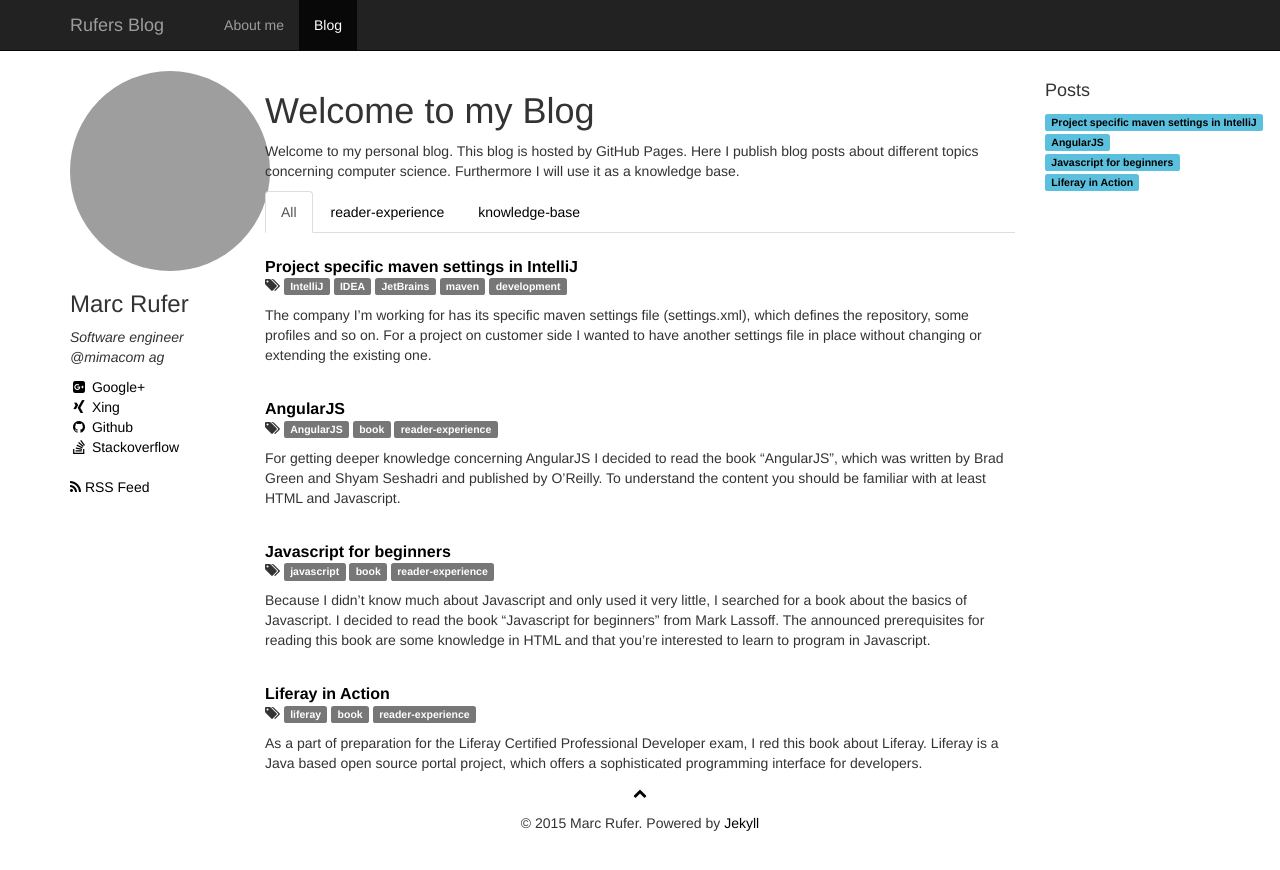
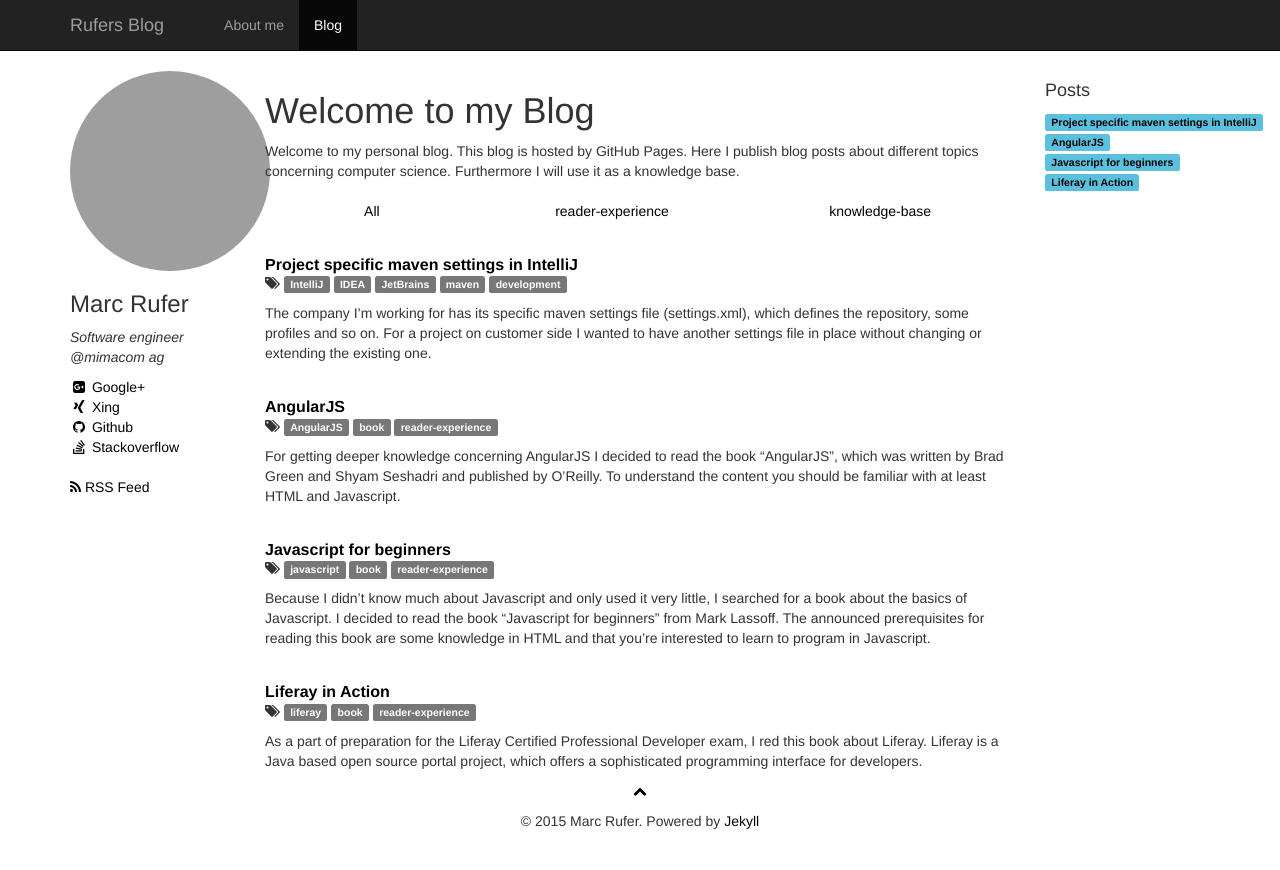
Before and after one commit to rufer7/rufer7.github.io, a Jekyll site: the page built from index.html, in a window 1280 px wide. Shown: the top 870 px of the page. Built offline with Jekyll 4.4.1, drawn with Linux system fonts in a browser that asks for light colours; nearby versions of some CDN libraries; comment, search, counter and statistics services are not loaded; grey boxes are pictures that could not be loaded.

Commit message:
quick fix

```diff
--- a/index.html
+++ b/index.html
@@ -13,7 +13,7 @@ layout: default
     <div role="tabpanel">
 
         <!-- Nav tabs -->
-        <ul class="nav nav-tabs" role="tablist">
+        <ul class="nav nav-justified" role="tablist">
             <li role="presentation" class="active"><a href="#all" aria-controls="all" role="tab" data-toggle="tab">All</a></li>
             {% for category in site.categories %}
                 <li role="presentation"><a href="#{{ category | first }}" aria-controls="{{ category | first }}" role="tab" data-toggle="tab">{{ category | first }}</a></li>
```
